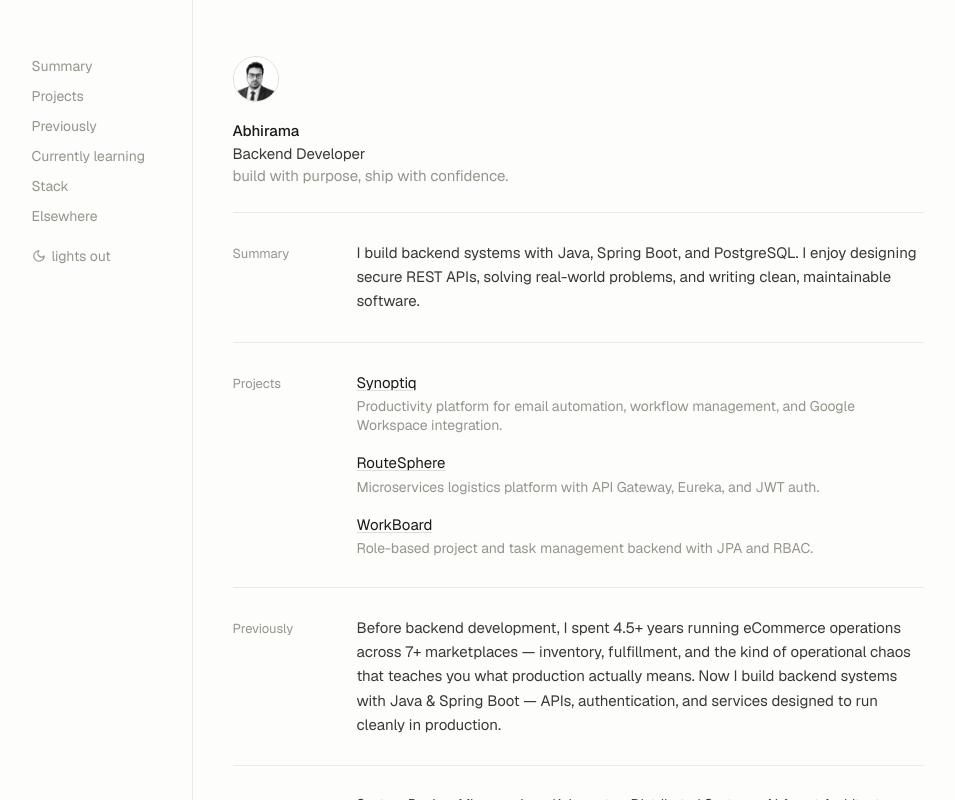
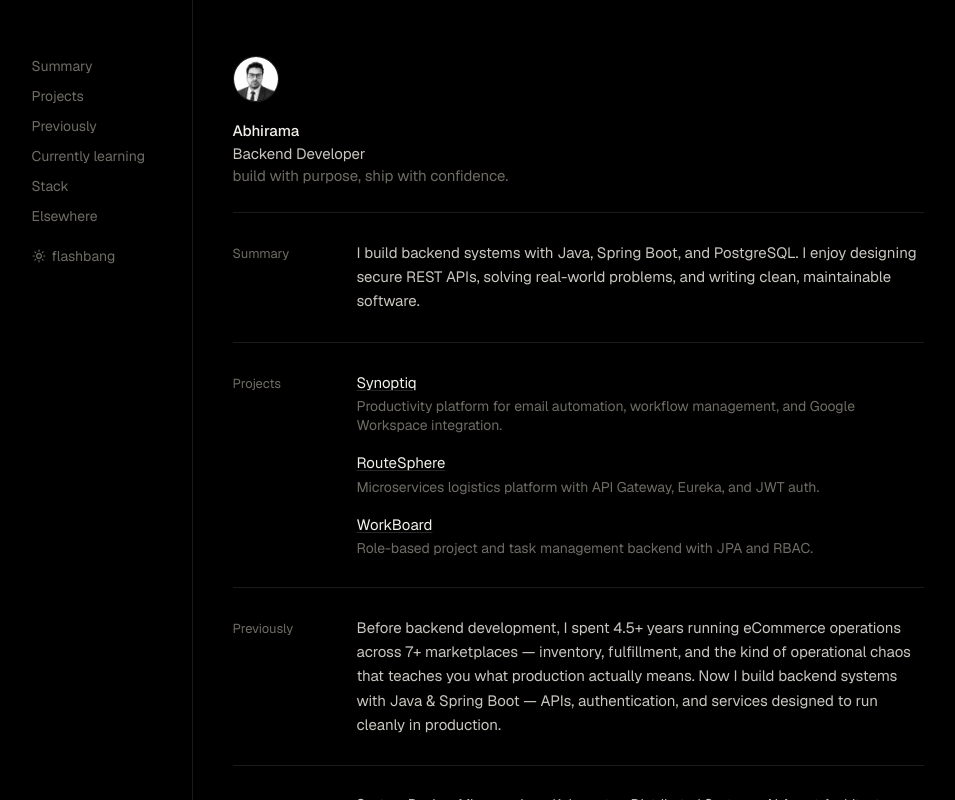
Before and after one commit to abhiramaab/portfolio, a React (Vite) app: page / in a window 1280 px wide. Shown: the top 800 px of the page, without its empty margins (155-1110 px from the left). Built offline with nearby package versions, Linux system fonts and the light colour scheme.

Commit message:
Default change to flashbang

```diff
--- a/index.html
+++ b/index.html
@@ -15,11 +15,10 @@
       content="Personal portfolio of Abhirama, a backend developer specializing in Java and Spring Boot."
     />
     <title>Abhirama</title>
-    <meta name="theme-color" content="#fdfdfc" />
+    <meta name="theme-color" content="#000000" />
     <script>
-      if (localStorage.getItem('theme') === 'dark') {
+      if (localStorage.getItem('theme') !== 'light') {
         document.documentElement.classList.add('dark')
-        document.querySelector('meta[name="theme-color"]')?.setAttribute('content', '#000000')
       }
     </script>
   </head>
--- a/src/hooks/useTheme.js
+++ b/src/hooks/useTheme.js
@@ -1,8 +1,8 @@
 import { useEffect, useState } from 'react'
 
 function getInitialTheme() {
-  if (typeof window === 'undefined') return false
-  return localStorage.getItem('theme') === 'dark'
+  if (typeof window === 'undefined') return true
+  return localStorage.getItem('theme') !== 'light'
 }
 
 export default function useTheme() {
```
